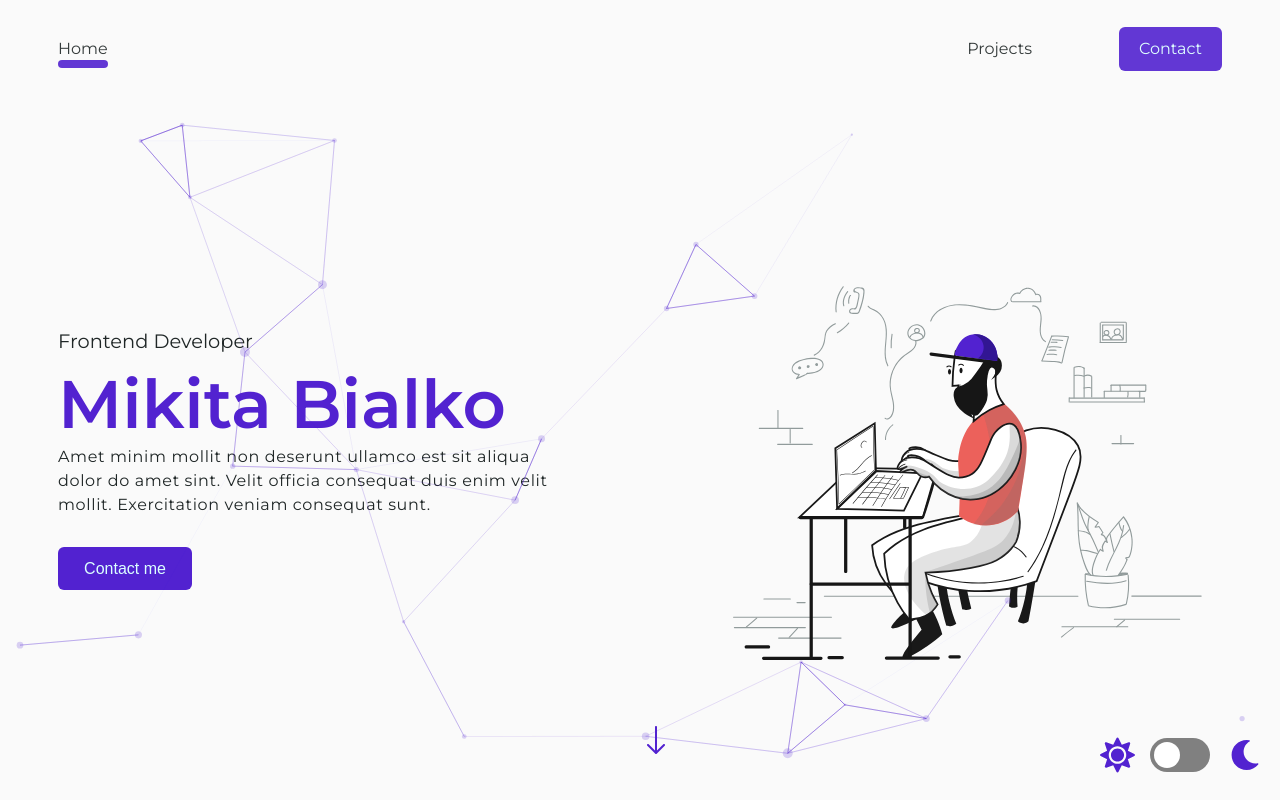
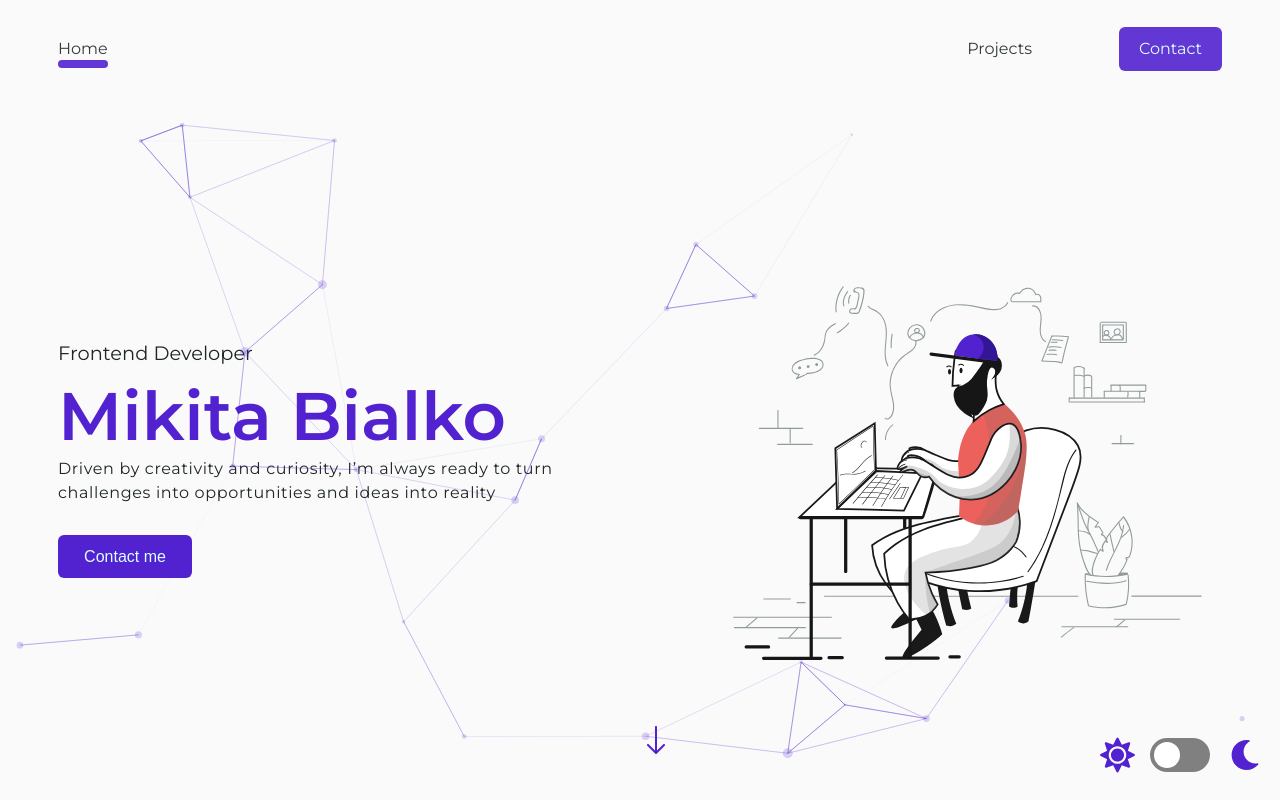
Before and after one commit to bloodyrainday/react-cv, a React app: page / in a window 1280 px wide. Shown: the top 800 px of the page. Built offline with nearby package versions, Linux system fonts and the light colour scheme.

Commit message:
feat: change the text in the main section

```diff
--- a/src/layout/sections/main/Main.tsx
+++ b/src/layout/sections/main/Main.tsx
@@ -34,9 +34,8 @@ export const Main: React.FC<{ isDarkTheme: boolean }> = (props: {
             <S.Title>Frontend Developer</S.Title>
             <S.Name>Mikita Bialko</S.Name>
             <S.Text>
-              Amet minim mollit non deserunt ullamco est sit aliqua dolor do
-              amet sint. Velit officia consequat duis enim velit mollit.
-              Exercitation veniam consequat sunt.
+              Driven by creativity and curiosity, I’m always ready to turn
+              challenges into opportunities and ideas into reality
             </S.Text>
             {isPopupOpen && <ContactMePopup popupRef={popupRef} />}
             <Button title="Contact me" callback={clickOnContactMe} />
```
